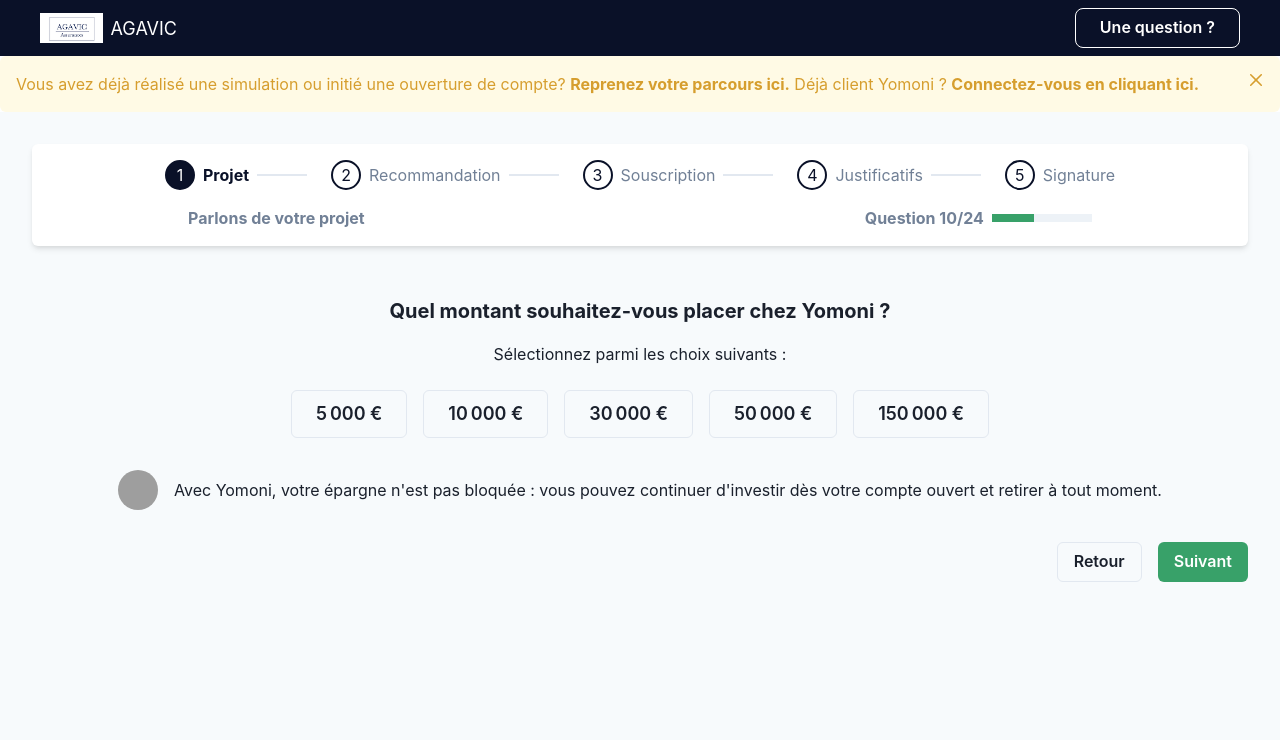
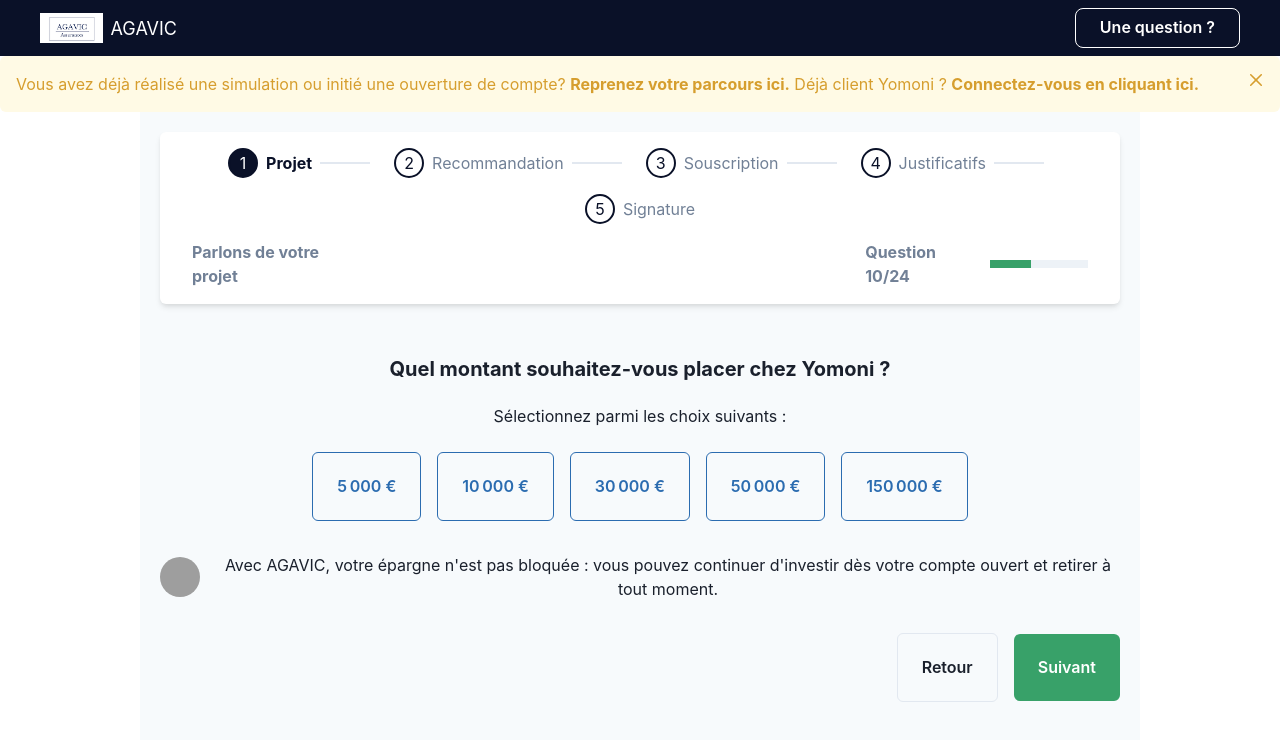
Before and after one commit to spacemen100/agavicform25102024, a React (Create React App) app: page /quel-montant-souhaitez-vous-placer in a window 1280 px wide. Shown: the top 740 px of the page. Built offline with nearby package versions, Linux system fonts and the light colour scheme; grey boxes are pictures that could not be loaded.

Commit message:
EEEEEEEEEESZ

```diff
--- a/src/pages/QuelMontantSouhaitezVousPlacer.tsx
+++ b/src/pages/QuelMontantSouhaitezVousPlacer.tsx
@@ -1,6 +1,10 @@
 import React, { useState } from 'react';
 import { ChakraProvider, extendTheme, Box, Text, Button, HStack, Image } from '@chakra-ui/react';
-import StepperWithSubStepCounter from '../components/StepperWithSubStepCounter'; // Vérifiez le chemin d'importation
+import { useNavigate } from 'react-router-dom';
+import StepperWithSubStepCounter from '../components/StepperWithSubStepCounter';
+import {
+    FcApproval, FcDisapprove, FcProcess, FcBusinessContact, FcReadingEbook, FcManager, FcParallelTasks
+} from 'react-icons/fc';
 
 const theme = extendTheme({
     colors: {
@@ -18,34 +22,37 @@
 
 const QuelMontantSouhaitezVousPlacer: React.FC = () => {
     const [selectedAmount, setSelectedAmount] = useState<number | null>(null);
-  const currentSubStep = 10;
-  const totalSubSteps = 24;
-  const title = "Parlons de votre projet";
+    const navigate = useNavigate();
+
+    const handleSelect = (amount: number) => {
+        setSelectedAmount(amount);
+    };
+
+    const handleNext = () => {
+        // Ajouter ici la logique pour naviguer vers la prochaine étape si nécessaire
+    };
 
     return (
         <ChakraProvider theme={theme}>
-      <Box padding="8" bg="gray.50" minH="100vh">
-        <StepperWithSubStepCounter
-          currentStep={1}
-          currentSubStep={currentSubStep}
-          totalSubSteps={totalSubSteps}
-          title={title}
-        />
-        <Text fontSize="xl" fontWeight="bold" textAlign="center" mb="4">
-          Quel montant souhaitez-vous placer chez Yomoni ?
-        </Text>
-        <Text fontSize="md" textAlign="center" mb="6">
-          Sélectionnez parmi les choix suivants :
-        </Text>
-        <HStack justifyContent="center" spacing="4" wrap="wrap">
+            <Box bg="gray.50" minH="100vh" p={5} maxWidth="1000px" mx="auto">
+                <StepperWithSubStepCounter currentStep={1} currentSubStep={10} totalSubSteps={24} title="Parlons de votre projet" />
+                <Text fontSize="xl" fontWeight="bold" mb={5} textAlign="center">Quel montant souhaitez-vous placer chez Yomoni ?</Text>
+                <Text fontSize="md" textAlign="center" mb={6}>Sélectionnez parmi les choix suivants :</Text>
+                <HStack justifyContent="center" spacing="4" flexWrap="wrap">
                     {investmentOptions.map((amount) => (
                         <Button
                             key={amount}
                             variant="outline"
-              size="lg"
-              colorScheme={selectedAmount === amount ? 'green' : 'gray'}
-              borderColor={selectedAmount === amount ? 'green.400' : 'gray.200'}
-              onClick={() => setSelectedAmount(amount)}
+                            size="xxl"
+                            colorScheme={selectedAmount === amount ? 'green' : 'blue'}
+                            onClick={() => handleSelect(amount)}
+                            px={6}
+                            py={6}
+                            size="xxl"
+                            textAlign="left"
+                            justifyContent="flex-start"
+                            leftIcon={null}
+                            _hover={{ bg: 'gray.200' }}
                         >
                             {amount.toLocaleString('fr-FR')} €
                         </Button>
@@ -59,7 +66,7 @@
                     </Box>
                 )}
                 <Box textAlign="center" mt="8">
-          <HStack justifyContent="center" spacing="4">
+                    <HStack spacing="4">
                         <Image
                             borderRadius="full"
                             boxSize="40px"
@@ -67,15 +74,26 @@
                             alt="Dan Abramov"
                         />
                         <Text>
-              Avec Yomoni, votre épargne n'est pas bloquée : vous pouvez continuer d'investir dès votre compte ouvert et retirer à tout moment.
+                            Avec AGAVIC, votre épargne n'est pas bloquée : vous pouvez continuer d'investir dès votre compte ouvert et retirer à tout moment.
                         </Text>
                     </HStack>
                 </Box>
-        <HStack justifyContent="flex-end" mt="8" spacing="4"> {/* Aligner les boutons à droite */}
-          <Button colorScheme="gray" variant="outline">
+                <HStack justifyContent="flex-end" mt="8" spacing="4">
+                    <Button
+                        colorScheme="gray"
+                        variant="outline"
+                        onClick={() => navigate(-1)}
+                        px={6}
+                        py={6}
+                        size="xxl">
                         Retour
                     </Button>
-          <Button colorScheme="green">
+                    <Button
+                        colorScheme="green"
+                        onClick={handleNext}
+                        px={6}
+                        py={6}
+                        size="xxl">
                         Suivant
                     </Button>
                 </HStack>
```
Lines whose indentation alone changed are shown as unchanged.
